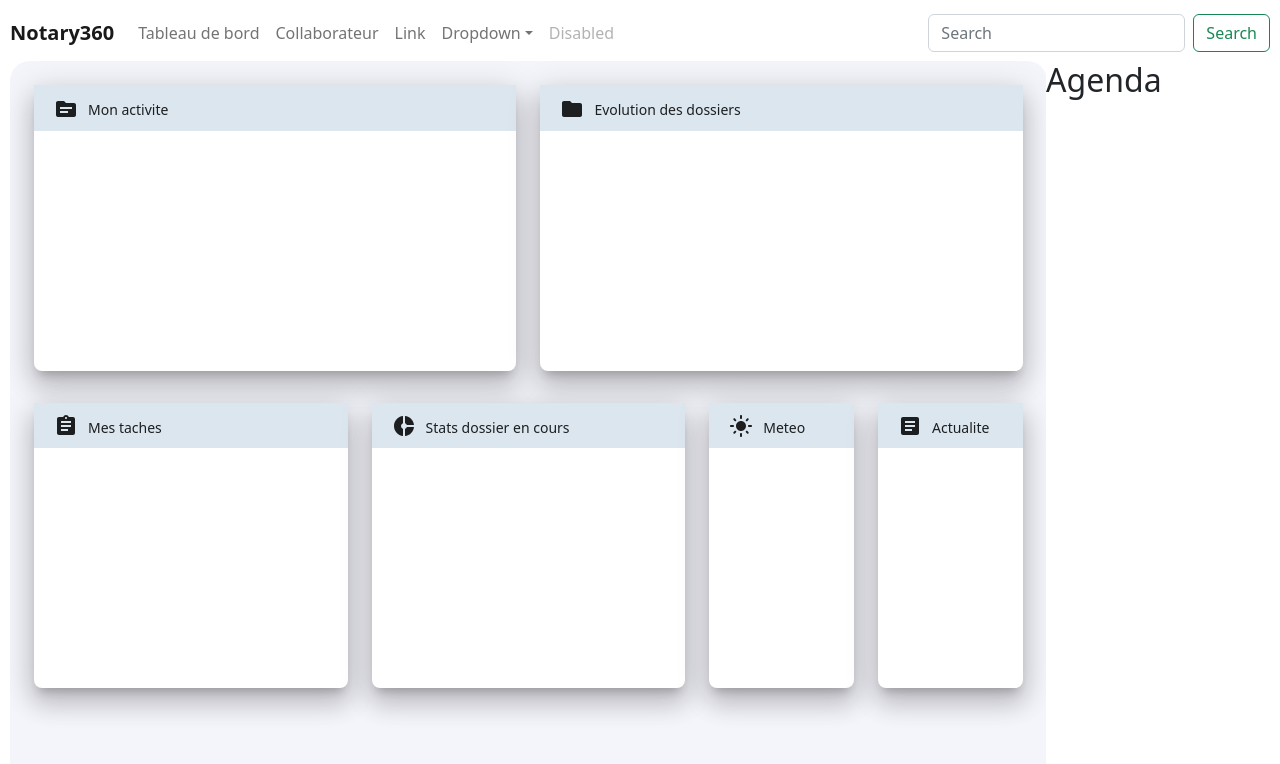
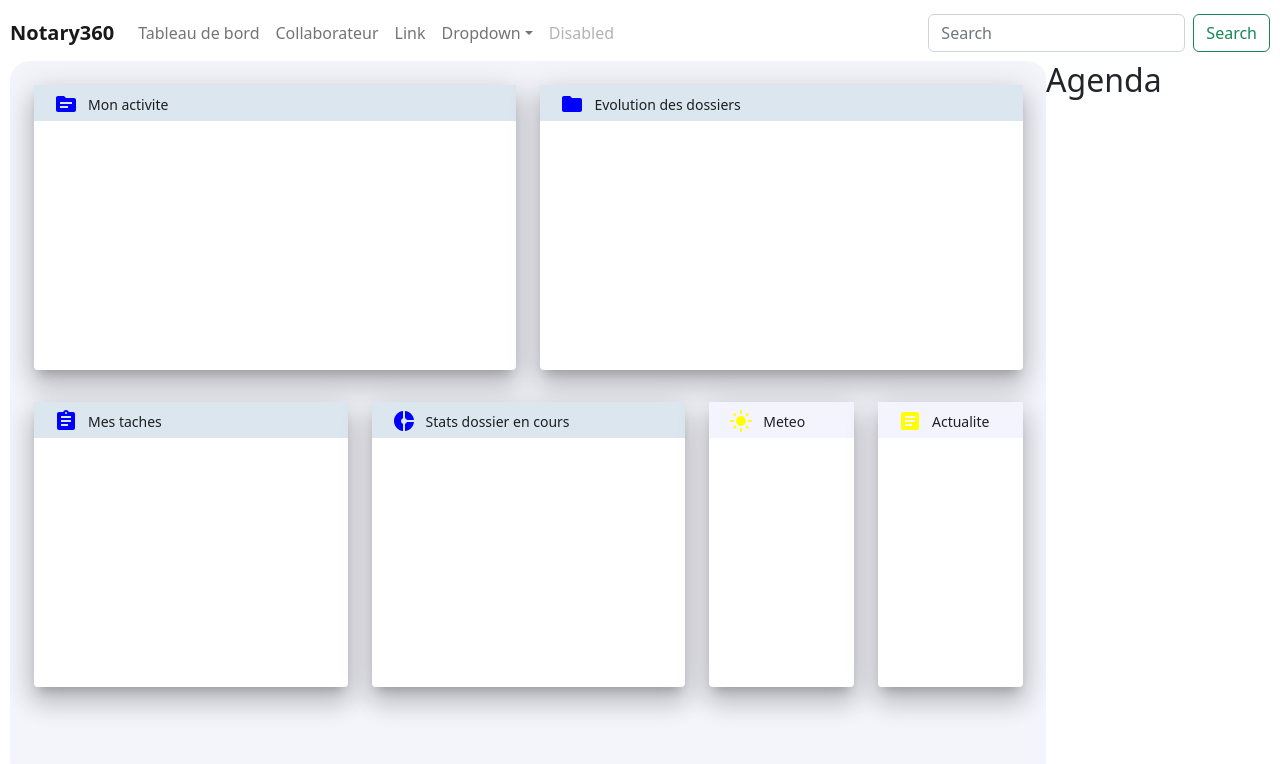
Before and after one commit to jeanmichel07/notary360, a React (Create React App) app: page / in a window 1280 px wide. Shown: the top 764 px of the page. Built offline with nearby package versions, Linux system fonts and the light colour scheme.

Commit message:
Icon Fix

```diff
--- a/src/components/dashboardCard/DashboardCard.jsx
+++ b/src/components/dashboardCard/DashboardCard.jsx
@@ -3,13 +3,17 @@ import Paper from "@mui/material/Paper";
 import useStyles from "./style";
 
 const DashboardCard = (props) => {
-  const { children, showRightContent, title, icon } = props;
+  const { children, showRightContent, title, icon, height, whiteBg } = props;
   const classes = useStyles();
   const paperElevation = 16;
+  const headerStyles = whiteBg ? classes.headerWhite : classes.header;
 
   return (
-    <Paper sx={{ borderRadius: 2 }} elevation={paperElevation}>
-      <div className={classes.header}>
+    <Paper
+      sx={{ borderTopRadius: 2, height: height ?? 285, cursor: "pointer" }}
+      elevation={paperElevation}
+    >
+      <div className={headerStyles}>
         <div className={classes.titleContainer}>
           <div className={classes.icon}>{icon}</div>
           <div className={classes.title}>{title}</div>
--- a/src/components/dashboardCard/style.js
+++ b/src/components/dashboardCard/style.js
@@ -3,8 +3,6 @@ import { makeStyles } from "@mui/styles";
 const useStyles = makeStyles({
   content: {
     padding: 5,
-    minHeight: 240,
-    cursor: "pointer",
   },
   header: {
     display: "flex",
@@ -12,7 +10,15 @@ const useStyles = makeStyles({
     alignItems: "center",
     justifyContent: "space-between",
     backgroundColor: "#dbe6ef",
-    padding: "10px 20px 10px 20px",
+    padding: "5px 20px 5px 20px",
+  },
+  headerWhite: {
+    display: "flex",
+    flexDirection: "row",
+    alignItems: "center",
+    justifyContent: "space-between",
+    backgroundColor: "#f4f4ff",
+    padding: "5px 20px 5px 20px",
   },
   icon: {},
   titleContainer: {
--- a/src/pages/dashboard/Dashboard.jsx
+++ b/src/pages/dashboard/Dashboard.jsx
@@ -13,27 +13,44 @@ const Dashboard = () => {
     <Box sx={{ width: 1, padding: 3 }}>
       <Box display="grid" gridTemplateColumns="repeat(12, 1fr)" gap={3}>
         <Box gridColumn="span 6">
-          <DashboardCard title="Mon activite" icon={<TopicIcon />} />
+          <DashboardCard
+            title="Mon activite"
+            icon={<TopicIcon color="red" sx={{ color: "blue" }} />}
+          />
         </Box>
 
         <Box gridColumn="span 6">
-          <DashboardCard title="Evolution des dossiers" icon={<FolderIcon />} />
+          <DashboardCard
+            title="Evolution des dossiers"
+            icon={<FolderIcon sx={{ color: "blue" }} />}
+          />
         </Box>
 
         <Box marginTop={1} gridColumn="span 4">
-          <DashboardCard title="Mes taches" icon={<AssignmentIcon />} />
+          <DashboardCard
+            title="Mes taches"
+            icon={<AssignmentIcon sx={{ color: "blue" }} />}
+          />
         </Box>
         <Box marginTop={1} gridColumn="span 4">
           <DashboardCard
             title="Stats dossier en cours"
-            icon={<DonutSmallIcon />}
+            icon={<DonutSmallIcon sx={{ color: "blue" }} />}
           />
         </Box>
         <Box marginTop={1} gridColumn="span 2">
-          <DashboardCard title="Meteo" icon={<LightModeIcon />} />
+          <DashboardCard
+            whiteBg
+            title="Meteo"
+            icon={<LightModeIcon sx={{ color: "yellow" }} />}
+          />
         </Box>
         <Box marginTop={1} gridColumn="span 2">
-          <DashboardCard title="Actualite" icon={<ArticleIcon />} />
+          <DashboardCard
+            whiteBg
+            title="Actualite"
+            icon={<ArticleIcon sx={{ color: "yellow" }} />}
+          />
         </Box>
       </Box>
     </Box>
--- a/src/pages/dashboard/style.js
+++ b/src/pages/dashboard/style.js
@@ -2,6 +2,7 @@ import { makeStyles } from "@mui/styles";
 
 const useStyles = makeStyles({
   container: {},
+  secondColumn: {},
 });
 
 export default useStyles;
```
